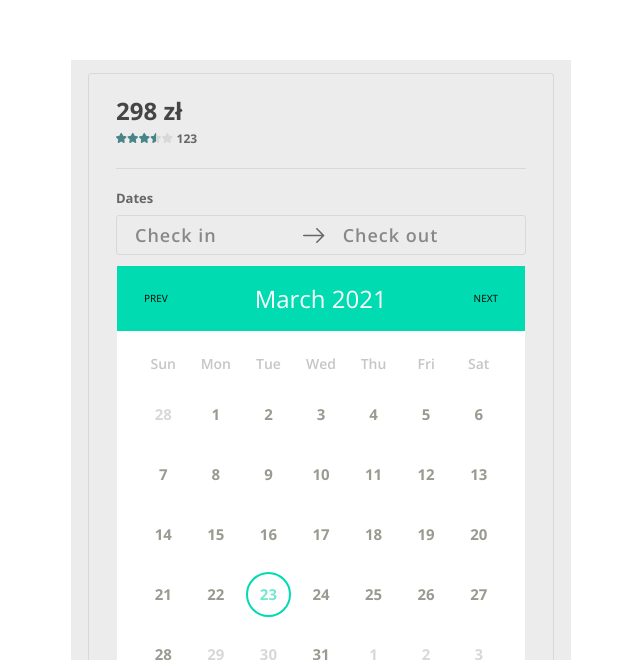
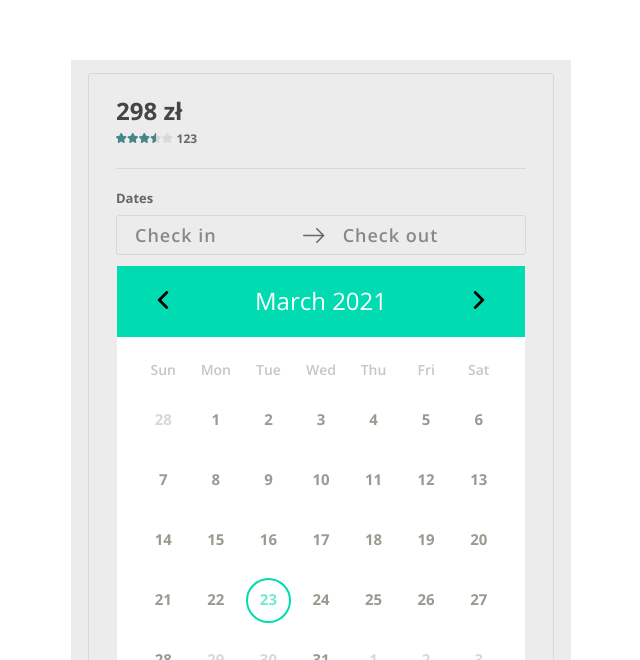
Before and after one commit to PrzemyslawMatlega/eoubowie, a Vue app: page / in a window 1280 px wide. Shown: the part 140-800 px from the top of the page, without its empty margins (129-769 px from the left). Built offline with nearby package versions, Linux system fonts and the light colour scheme.

Commit message:
add calendar navigation

```diff
--- a/src/components/DatePickerCalendar.vue
+++ b/src/components/DatePickerCalendar.vue
@@ -1,9 +1,14 @@
 <template>
   <div :class="$style.calendar">
-    <DatePickerNav @prevMonth="prevMonth" @nextMonth="nextMonth"
-      >{{ currentMonth.getMonth() | convertMonth }}
-      {{ currentMonth.getFullYear() }}</DatePickerNav
+    <DatePickerNav
+      @prevMonth="prevMonth"
+      @nextMonth="nextMonth"
+      :prevDisable="getCurrentMonthIndex !== 0"
+      :nextDisable="getCurrentMonthIndex !== this.getRange.length - 1"
     >
+      {{ currentMonth.getMonth() | convertMonth }}
+      {{ currentMonth.getFullYear() }}
+    </DatePickerNav>
     <transition name="quick" mode="out-in">
       <DatePickerMonth
         :key="currentMonth.getTime()"
@@ -57,7 +62,7 @@ export default {
       }
       const monthQty = monthDiff(
         firstMonth,
-        new Date(parseInt(lastMonthArr[1]), parseInt(lastMonthArr[0]) - 1)
+        new Date(parseInt(lastMonthArr[1]), parseInt(lastMonthArr[0]))
       )
 
       for (let i = 0; i < monthQty; i++) {
@@ -66,18 +71,27 @@ export default {
       }
 
       return monthArr
+    },
+    getCurrentMonthIndex() {
+      return this.getRange
+        .map(el => el.toDateString())
+        .indexOf(new Date(this.currentMonth.setDate(1)).toDateString())
     }
   },
   methods: {
     prevMonth() {
+      if (this.getCurrentMonthIndex > 0) {
         this.currentMonth = new Date(
           this.currentMonth.setMonth(this.currentMonth.getMonth() - 1, 1)
         )
+      }
     },
     nextMonth() {
+      if (this.getCurrentMonthIndex !== this.getRange.length - 1) {
         this.currentMonth = new Date(
           this.currentMonth.setMonth(this.currentMonth.getMonth() + 1, 1)
         )
+      }
     }
   },
   filters: {
@@ -105,5 +119,7 @@ export default {
 <style lang="scss" module>
 .calendar {
   width: 100%;
+  background: #fff;
+  //   box-shadow: 0 3px 6px rgba(0, 0, 0, 0.16), 0 3px 6px rgba(0, 0, 0, 0.23);
 }
 </style>
--- a/src/components/DatePickerDay.vue
+++ b/src/components/DatePickerDay.vue
@@ -41,6 +41,7 @@ export default {
   font-size: 1.5rem;
   font-weight: var(--font-bold);
   color: var(--alto);
+  user-select: none;
 }
 .dayCurrentMonth {
   color: var(--lemon-gras);
--- a/src/components/DatePickerMonth.vue
+++ b/src/components/DatePickerMonth.vue
@@ -117,5 +117,6 @@ export default {
   font-size: 1.4rem;
   font-weight: var(--font-semi-bold);
   color: var(--silver);
+  user-select: none;
 }
 </style>
--- a/src/components/DatePickerNav.vue
+++ b/src/components/DatePickerNav.vue
@@ -1,15 +1,56 @@
 <template>
   <div :class="$style.navbar">
-    <div @click="$emit('prevMonth')">PREV</div>
+    <div :class="$style.arrowWrapper">
+      <transition name="quick">
+        <div
+          v-if="prevDisable"
+          @click="$emit('prevMonth')"
+          :class="$style.arrow"
+        >
+          <svg xmlns="http://www.w3.org/2000/svg" viewBox="0 0 492 492">
+            <defs />
+            <path
+              d="M198.608 246.104L382.664 62.04c5.068-5.056 7.856-11.816 7.856-19.024 0-7.212-2.788-13.968-7.856-19.032l-16.128-16.12C361.476 2.792 354.712 0 347.504 0s-13.964 2.792-19.028 7.864L109.328 227.008c-5.084 5.08-7.868 11.868-7.848 19.084-.02 7.248 2.76 14.028 7.848 19.112l218.944 218.932c5.064 5.072 11.82 7.864 19.032 7.864 7.208 0 13.964-2.792 19.032-7.864l16.124-16.12c10.492-10.492 10.492-27.572 0-38.06L198.608 246.104z"
+            />
+          </svg>
+        </div>
+      </transition>
+    </div>
     <div :class="$style.date">
       <slot></slot>
     </div>
-    <div @click="$emit('nextMonth')">NEXT</div>
+    <div :class="$style.arrowWrapper">
+      <transition name="quick">
+        <div
+          v-if="nextDisable"
+          @click="$emit('nextMonth')"
+          :class="[$style.arrow, $style.arrowRevers]"
+        >
+          <svg xmlns="http://www.w3.org/2000/svg" viewBox="0 0 492 492">
+            <defs />
+            <path
+              d="M198.608 246.104L382.664 62.04c5.068-5.056 7.856-11.816 7.856-19.024 0-7.212-2.788-13.968-7.856-19.032l-16.128-16.12C361.476 2.792 354.712 0 347.504 0s-13.964 2.792-19.028 7.864L109.328 227.008c-5.084 5.08-7.868 11.868-7.848 19.084-.02 7.248 2.76 14.028 7.848 19.112l218.944 218.932c5.064 5.072 11.82 7.864 19.032 7.864 7.208 0 13.964-2.792 19.032-7.864l16.124-16.12c10.492-10.492 10.492-27.572 0-38.06L198.608 246.104z"
+            />
+          </svg>
+        </div>
+      </transition>
+    </div>
   </div>
 </template>
 
 <script>
-export default {}
+export default {
+  props: {
+    prevDisable: {
+      type: Boolean,
+      required: true
+    },
+    nextDisable: {
+      type: Boolean,
+      required: true
+    }
+  }
+}
 </script>
 <style lang="scss" module>
 .navbar {
@@ -26,5 +67,29 @@ export default {}
   font-size: 2.4rem;
   line-height: 1;
   color: #fff;
+  user-select: none;
+}
+.arrowWrapper {
+  min-width: 3.8rem;
+}
+.arrow {
+  cursor: pointer;
+  padding: 0.5rem 1rem;
+  transition: all 0.2s ease;
+  user-select: none;
+  svg {
+    height: 1.8rem;
+  }
+  &:hover {
+    transform: translateX(-0.2rem);
+  }
+}
+.arrowRevers {
+  svg {
+    transform: rotate(180deg);
+  }
+  &:hover {
+    transform: translateX(0.2rem);
+  }
 }
 </style>
--- a/src/data/data.json
+++ b/src/data/data.json
@@ -10,7 +10,7 @@
         "30-03-2021"
     ],
     "calendarSetup": {
-        "firstMonth": "12-2020",
+        "firstMonth": "06-2020",
         "lastMonth": "12-2021"
     }
 }
```
Lines whose indentation alone changed are shown as unchanged.
